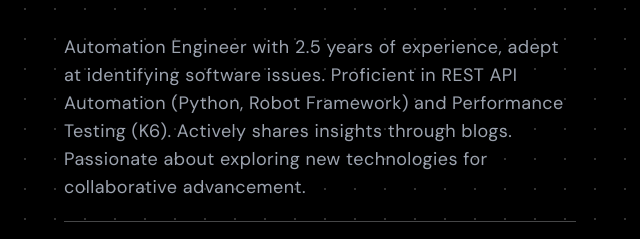
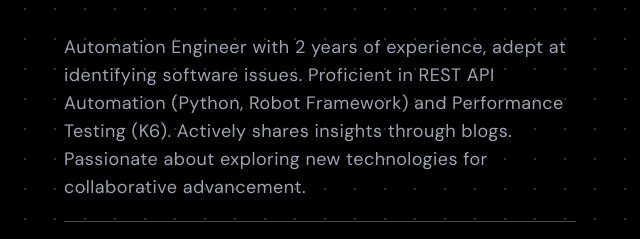
Before and after one commit to harish2k01/Portfolio, a Gatsby site: page / in a window 1280 px wide. Shown: the part 426-665 px from the top of the page, 320-960 px from the left. Built offline with nearby package versions, Linux system fonts and the light colour scheme; Gatsby itself is replaced by a stand-in of ours.

Commit message:
Update intro.js

```diff
--- a/src/components/intro.js
+++ b/src/components/intro.js
@@ -46,7 +46,7 @@
         </button>
       </div>
       <p className="text-gray-400 text-lg tracking-wide mt-9">
-        Automation Engineer with 2.5 years of experience, adept at
+        Automation Engineer with 2 years of experience, adept at
         identifying software issues. Proficient in REST API Automation (Python, Robot Framework)
         and Performance Testing (K6). Actively shares insights through blogs. Passionate
         about exploring new technologies for collaborative advancement.
```
